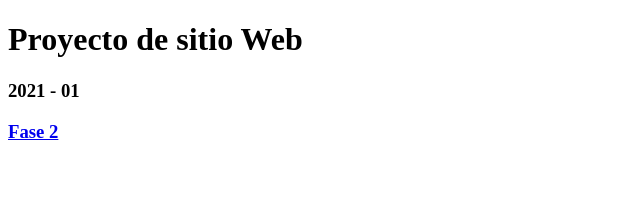
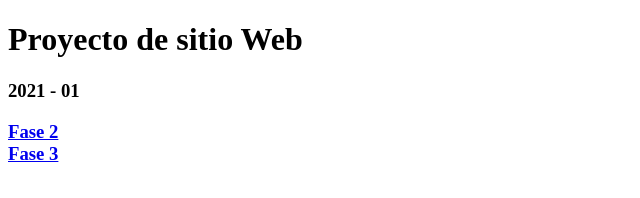
Before and after one commit to GermanDiazUnad/DSW-GermanDiaz, a plain HTML site: page index.html in a window 1280 px wide. Shown: the full height of the page, 0-640 px from the left. Drawn offline with Linux system fonts and the light colour scheme.

Commit message:
enlace fase 3 home

```diff
--- a/index.html
+++ b/index.html
@@ -10,5 +10,8 @@
 	<div>
     <a href="./fase2/design.html">Fase 2</a>
   <div>
+  <div>
+    <a href="./fase3/index.html">Fase 3</a>
+  <div>
   </body>
 </html>
```
